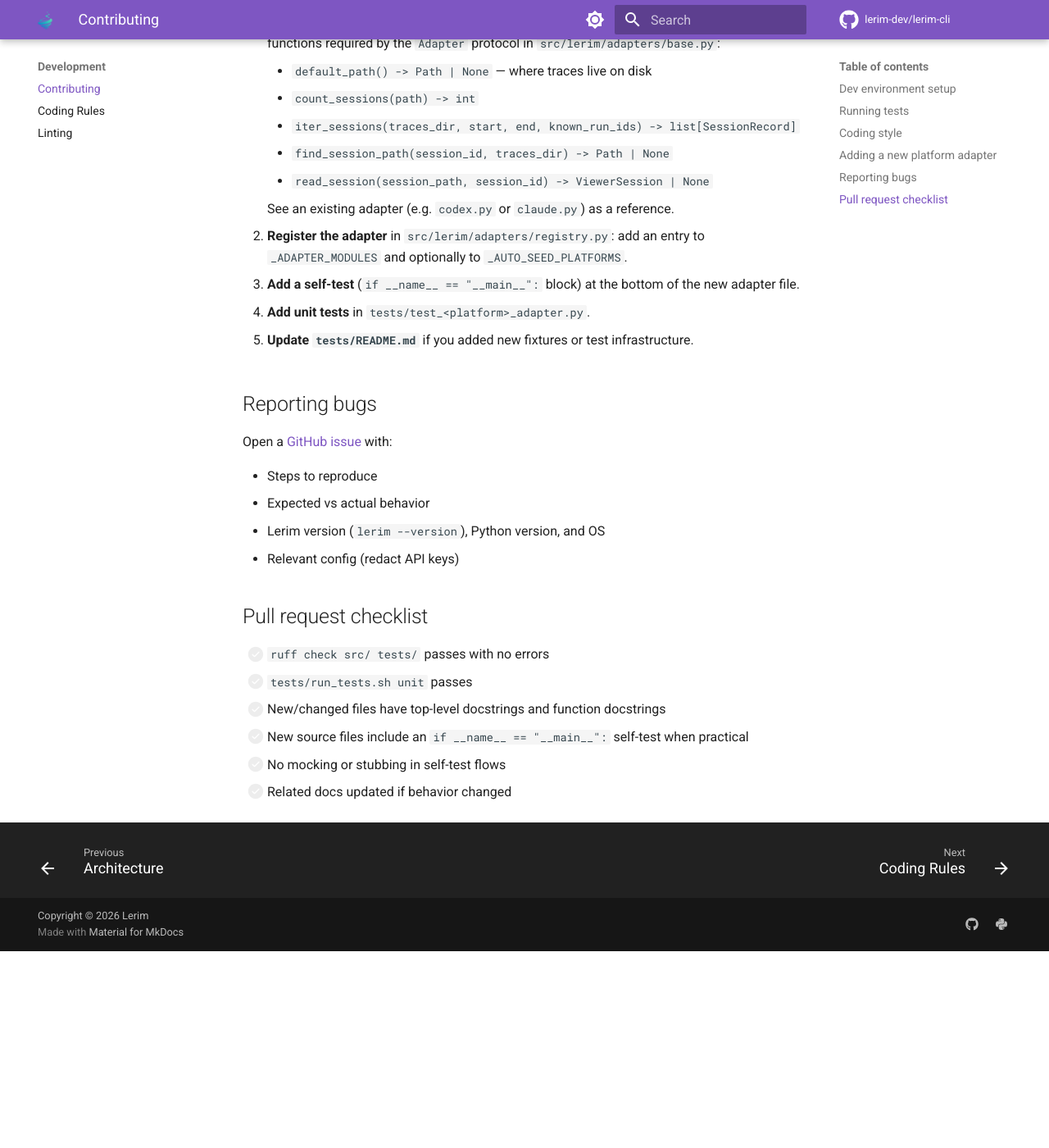
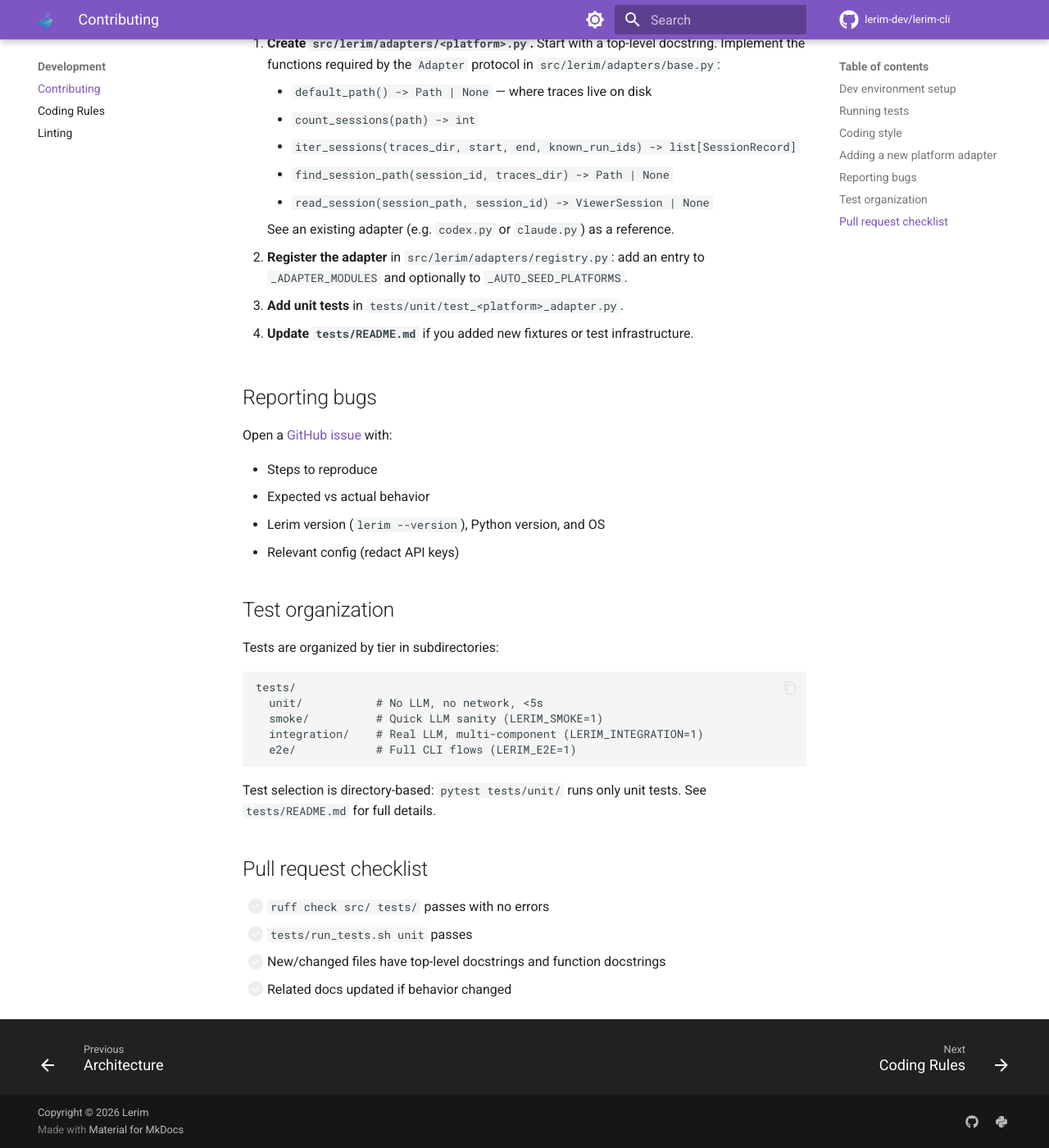
Before and after one commit to lerim-dev/lerim-cli, an MkDocs documentation site: the page built from docs/contributing.md, in a window 1280 px wide and 1400 px high, scrolled down 1395 px. Shown: the whole window at 82% size. Built offline with MkDocs 1.6.1 and Material for MkDocs 9.7.7, drawn with Linux system fonts in a browser that asks for light colours; comment, search, counter and statistics services are not loaded; before the commit the page ends 2555 px from its top, so only the background shows below that; some of the changed text lies outside the part shown.

Commit message:
chore: update build config, README, and coding guidelines
- .gitignore: exclude evals/results/
- pyproject.toml: add eval dependency
- README: expanded project description and badges
- docs/contributing.md: updated contributor guidelines
- docs/simple-coding-rules.md: refreshed coding rules

Co-Authored-By: Claude Opus 4.6 <noreply@anthropic.com>

````diff
--- a/docs/contributing.md
+++ b/docs/contributing.md
@@ -38,7 +38,7 @@ Full rules live in the [coding rules document](https://github.com/lerim-dev/leri
 - **Strict schemas.** Use Pydantic models / enums for inputs and outputs.
 - **Fail fast.** No `try/except` fallbacks for missing packages. If something is required, let it raise.
 - **Docstrings everywhere.** Every file gets a top-level docstring. Every function gets a docstring.
-- **Self-tests.** Add an `if __name__ == "__main__":` block that exercises the real code path (no mocking or stubbing). Keep it inline, not in a separate function.
+- **Real tests.** Every module should have corresponding tests in `tests/`. Prefer real-path tests over mocked tests. Keep existing `if __name__ == "__main__":` blocks but don't require new ones.
 - **No dead code.** When you replace logic, remove the old path.
 - **Config from TOML, keys from env.** Runtime config comes from the TOML layer stack. Only API keys use environment variables.
 
@@ -59,11 +59,9 @@ This is the most common contribution. Follow these steps:
 
 2. **Register the adapter** in `src/lerim/adapters/registry.py`: add an entry to `_ADAPTER_MODULES` and optionally to `_AUTO_SEED_PLATFORMS`.
 
-3. **Add a self-test** (`if __name__ == "__main__":` block) at the bottom of the new adapter file.
+3. **Add unit tests** in `tests/unit/test_<platform>_adapter.py`.
 
-4. **Add unit tests** in `tests/test_<platform>_adapter.py`.
-
-5. **Update `tests/README.md`** if you added new fixtures or test infrastructure.
+4. **Update `tests/README.md`** if you added new fixtures or test infrastructure.
 
 ## Reporting bugs
 
@@ -74,11 +72,23 @@ Open a [GitHub issue](https://github.com/lerim-dev/lerim-cli/issues) with:
 - Lerim version (`lerim --version`), Python version, and OS
 - Relevant config (redact API keys)
 
+## Test organization
+
+Tests are organized by tier in subdirectories:
+
+```
+tests/
+  unit/           # No LLM, no network, <5s
+  smoke/          # Quick LLM sanity (LERIM_SMOKE=1)
+  integration/    # Real LLM, multi-component (LERIM_INTEGRATION=1)
+  e2e/            # Full CLI flows (LERIM_E2E=1)
+```
+
+Test selection is directory-based: `pytest tests/unit/` runs only unit tests. See `tests/README.md` for full details.
+
 ## Pull request checklist
 
 - [ ] `ruff check src/ tests/` passes with no errors
 - [ ] `tests/run_tests.sh unit` passes
 - [ ] New/changed files have top-level docstrings and function docstrings
-- [ ] New source files include an `if __name__ == "__main__":` self-test when practical
-- [ ] No mocking or stubbing in self-test flows
 - [ ] Related docs updated if behavior changed
--- a/pyproject.toml
+++ b/pyproject.toml
@@ -60,6 +60,7 @@ include = ["lerim*"]
 lerim = ["config/default.toml"]
 
 [tool.pytest.ini_options]
+testpaths = ["tests/unit", "tests/smoke", "tests/integration", "tests/e2e"]
 markers = [
     "integration: Tests that hit real external services",
     "e2e: End-to-end tests that exercise full flows",
````
Also changed, not shown: README.md (+58 -4 lines), docs/simple-coding-rules.md (+3 -2 lines), 1 other file.
